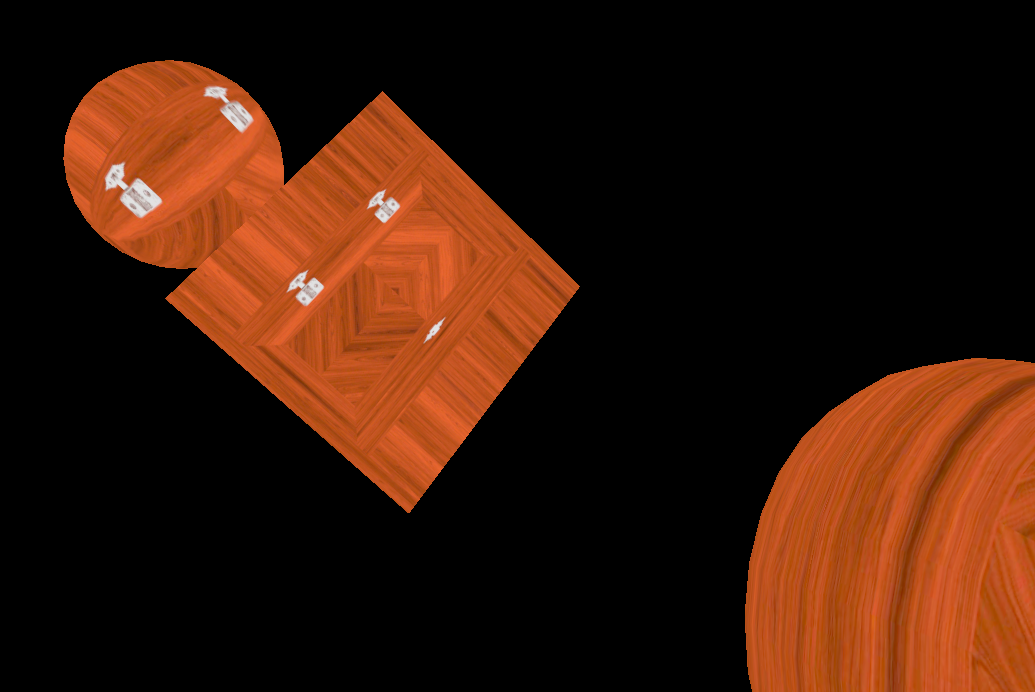
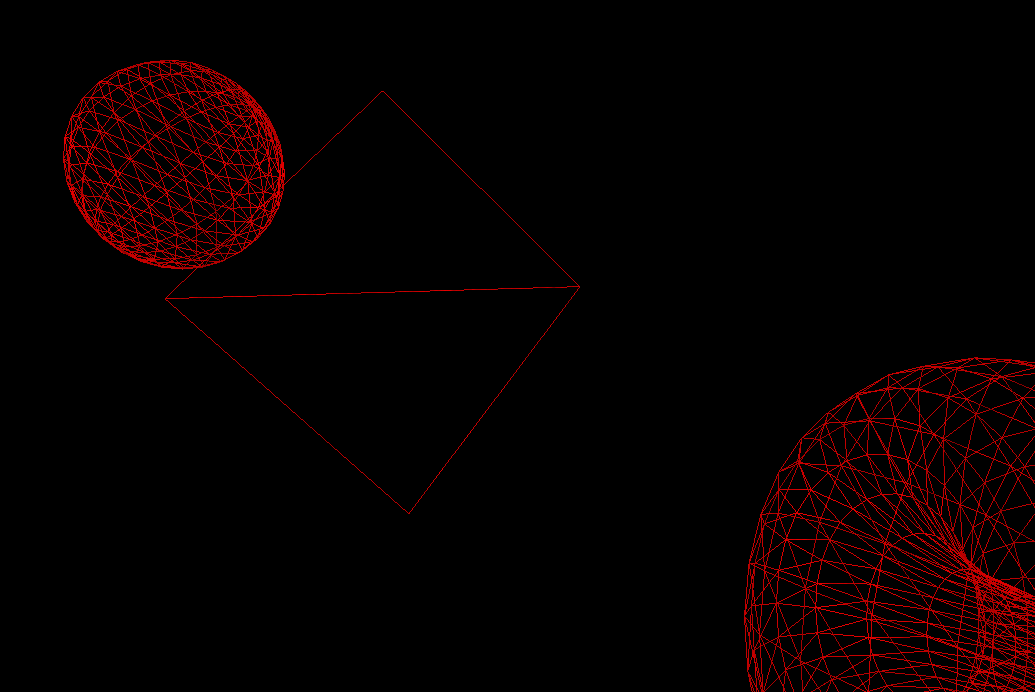
Before and after one commit to DevMartinese/threejs-notes, a website built with Vite: page index.html in a window 1280 px wide. Shown: the part 108-800 px from the top of the page, without its empty margins (245-1280 px from the left). Built offline with nearby package versions, Linux system fonts and the light colour scheme.

Commit message:
wip: learn materials

```diff
--- a/src/materials.js
+++ b/src/materials.js
@@ -30,7 +30,10 @@ matcapTexture.colorSpace = THREE.SRGBColorSpace
 /**
  * Object
  */
-const material = new THREE.MeshBasicMaterial({ map: doorColorTexture })
+const material = new THREE.MeshBasicMaterial
+material.map = doorColorTexture
+material.color = new THREE.Color(0xff0000)
+material.wireframe = true
 
 const sphere = new THREE.Mesh(
   new THREE.SphereGeometry(0.5, 16, 16),
```
